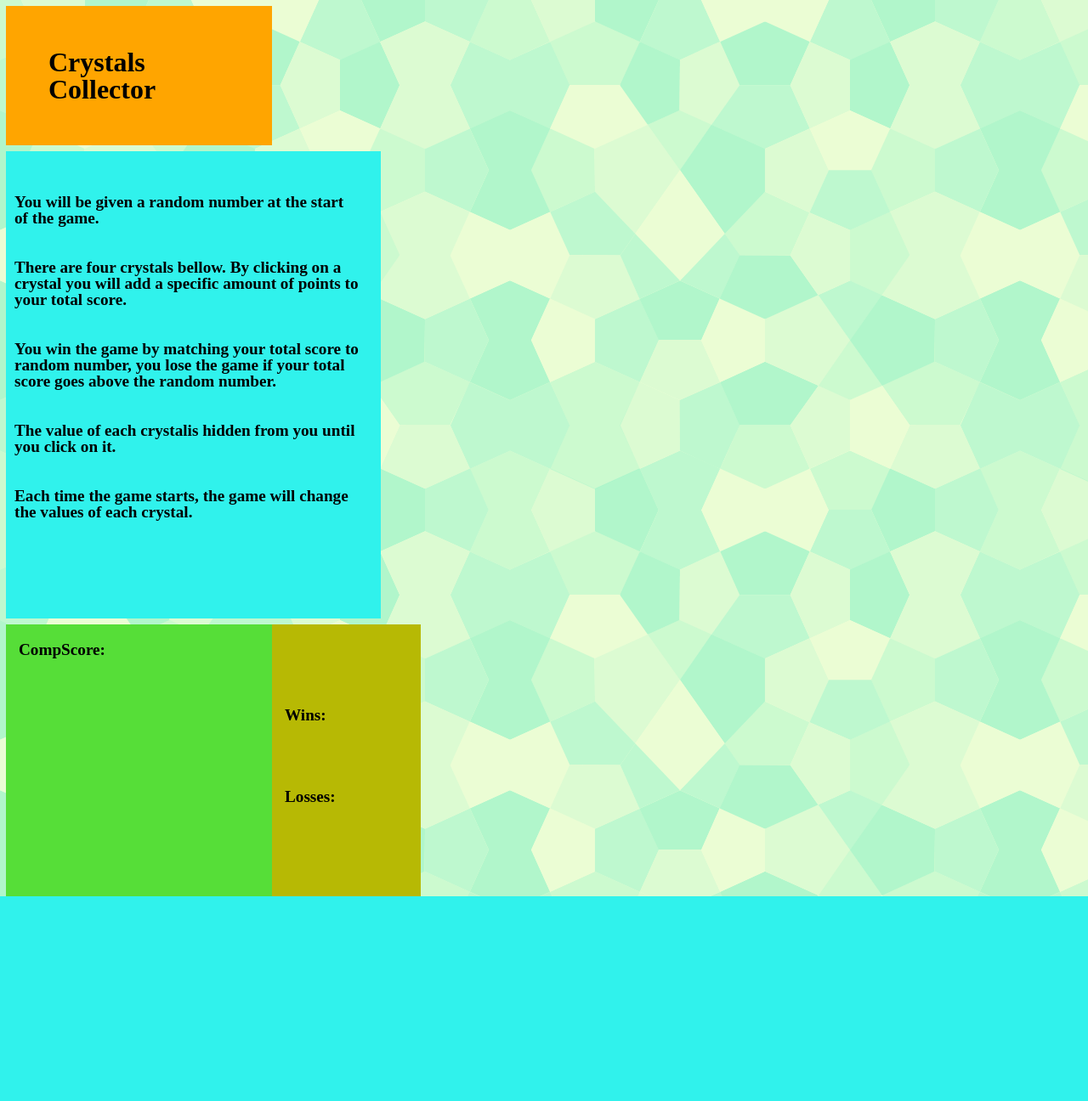
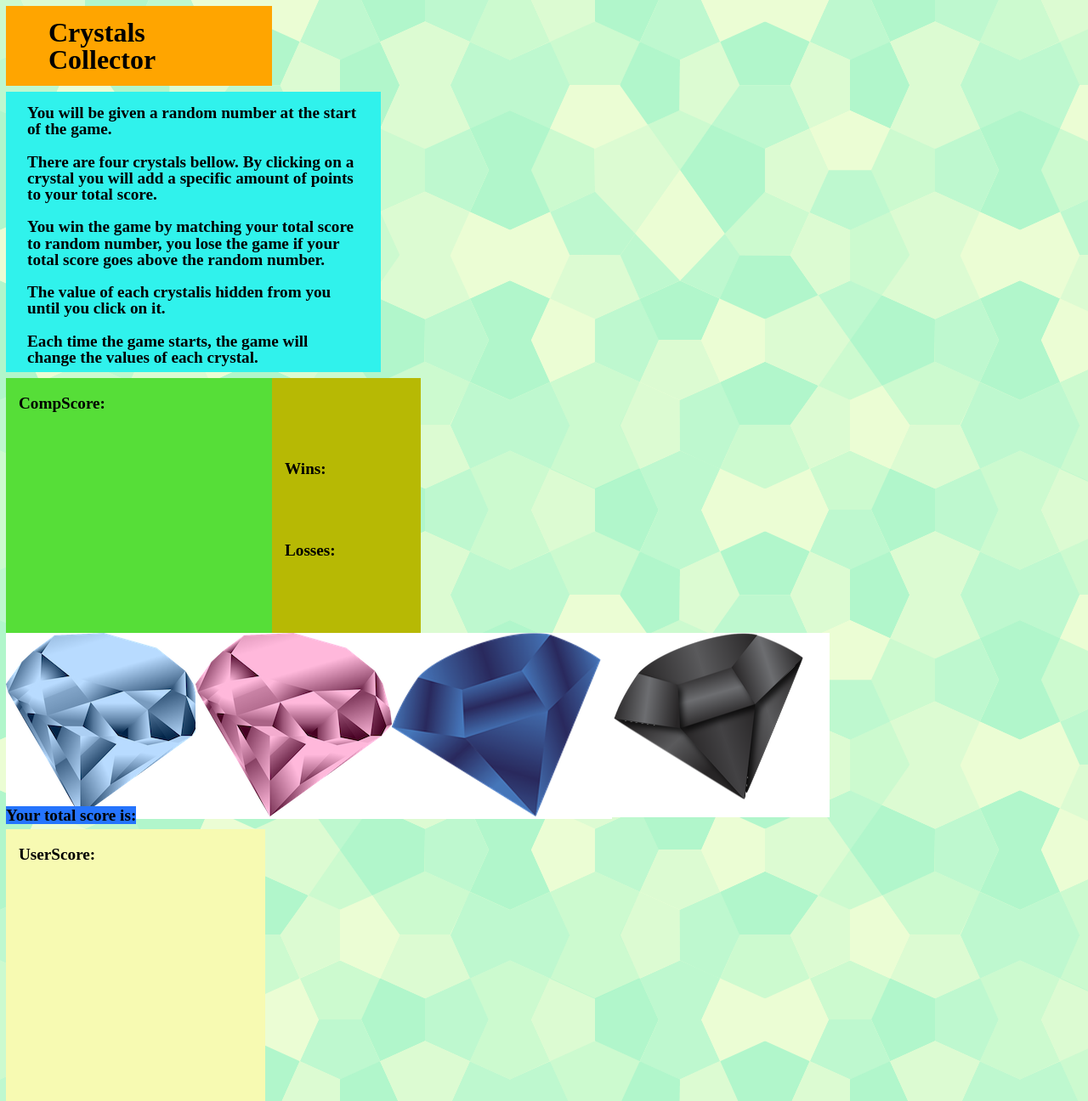
Before and after one commit to AdamJahur/week-4-game, a PHP site: page / in a window 1280 px wide. Shown: the whole page at 85% size. Before the commit the page ends 1055 px from the top, so only its background shows below. Run offline with PHP 8.4, Linux system fonts and the light colour scheme.

Commit message:
finished html layout and css for html

```diff
--- a/assets/css/style.css
+++ b/assets/css/style.css
@@ -1,6 +1,6 @@
 .title{
 	background-color: orange;
-	padding: 50px 50px 50px 50px;
+	padding: 15px 50px 15px 50px;
 	margin-right: 75%;
 	margin-top: 7px;
 	margin-left: 7px;
@@ -12,7 +12,7 @@ p{
 	margin-left: 7px;
 	margin-top: 7px;
 	margin-right: 65%;
-	padding: 50px 25px 200px 10px;
+	padding: 15px 25px;
 	height: 300px;
 	font-weight: bold;
 	font-size: larger;
@@ -32,3 +32,54 @@ p{
 	margin-left: 25%;
 	padding: 20px 100px 0px 15px;
 }
+.mond1{
+	position: absolute;
+	clear: both;
+	margin-top: 24%;
+	background-color: white;
+	margin-left: 7px;
+}
+.mond2{
+	position: absolute;
+	clear: both;
+	margin-left: 18%;
+	margin-top: 24%;
+	background-color: white;
+}
+.mond3{
+	position: absolute;
+	clear: both;
+	background-color: white;
+	margin-left: 36%;
+	margin-top: 24%;
+}
+.mond4{
+	position: absolute;
+	clear: both;
+	background-color: white;
+	margin-top: 24%;
+	margin-left: 56%;
+	height: 217px;
+	width: 259px;
+}
+.scoreContext{
+	position: absolute;
+	clear: both;
+	margin-top: 40%;
+	width: 60%;
+}
+b{
+	background-color: #2574FD;
+	margin-left: 7px;
+	font-weight: bold;
+	font-size: larger;
+}
+.userScore{
+	background-color: #F7FAB2;
+	margin-right: 60%;
+	padding: 20px 200px 0px 15px;
+	position: absolute;
+	float: left;
+	clear: both;
+	margin-top: 42%;
+}
--- a/index.html
+++ b/index.html
@@ -15,10 +15,10 @@
 
 <div>
 	<content>
-	<p>You will be given a random number at the start of the game.<br><br><br>
-	There are four crystals bellow. By clicking on a crystal you will add a specific amount of points to your total score.<br><br><br>
-	You win the game by matching your total score to random number, you lose the game if your total score goes above the random number.<br><br><br>
-	The value of each crystalis hidden from you until you click on it.<br><br><br>
+	<p>You will be given a random number at the start of the game.<br><br>
+	There are four crystals bellow. By clicking on a crystal you will add a specific amount of points to your total score.<br><br>
+	You win the game by matching your total score to random number, you lose the game if your total score goes above the random number.<br><br>
+	The value of each crystalis hidden from you until you click on it.<br><br>
 	Each time the game starts, the game will change the values of each crystal.</p>
 	</content>
 </div>
@@ -31,9 +31,28 @@
 </div>
 
 <div>
-	<section class="crystals">
-		<!-- <img src="assets/images/diamond2.png"> -->
+	<section class="mond1">
+		<img src="assets/images/diamond1.png">
 	</section>
+	<section class="mond2">
+		<img src="assets/images/diamond2.png">
+	</section>
+	<section class="mond3">
+		<img src="assets/images/diamond3.png">
+	</section>
+	<section class="mond4">
+		<img src="assets/images/diamond4.png">
+	</section>
+</div>
+
+<div>
+	<section class="scoreContext">
+		<b>Your total score is: </b>
+	</section>
+</div>
+
+<div>
+	<p class="userScore">UserScore:</p>
 </div>
 
 </body>
```
